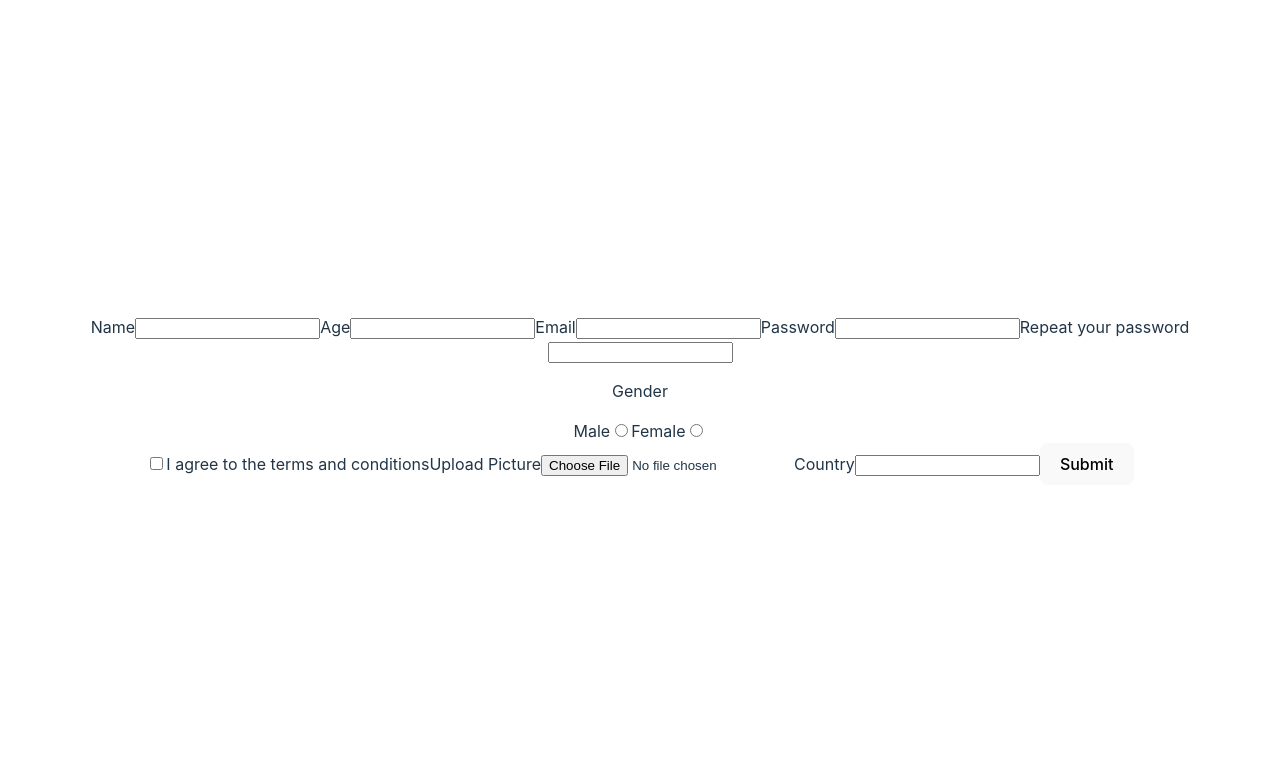
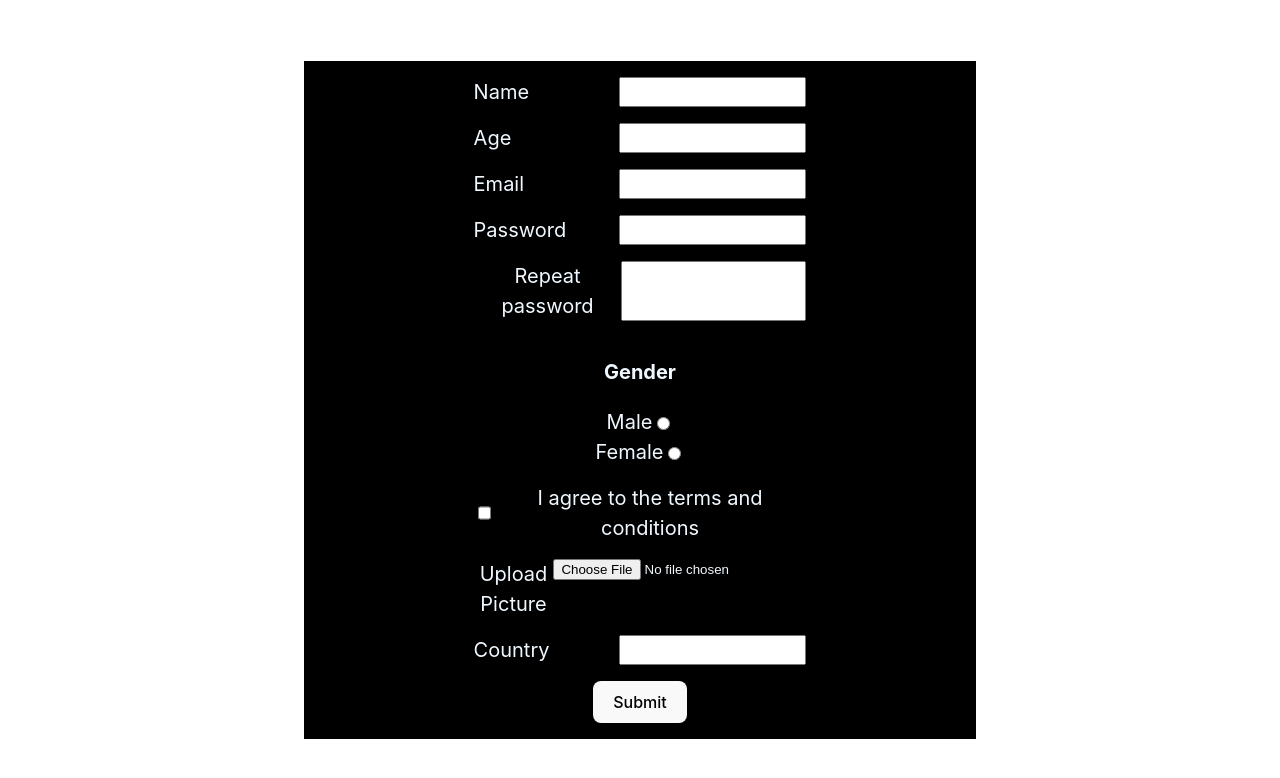
Before and after one commit to Alena636/Components, a React (Vite) app: page /uncontrolled_form in a window 1280 px wide. Shown: the top 778 px of the page. Built offline with nearby package versions, Linux system fonts and the light colour scheme.

Commit message:
feat: add style of uncontrolled form

```diff
--- /dev/null
+++ b/src/pages/UncontrolledForm/UncontrolledForm.css
@@ -0,0 +1,33 @@
+.form {
+  display: flex;
+  flex-direction: column;
+  gap: 1rem;
+  align-items: center;
+  width: 50vw;
+  margin: 0 auto;
+  background-color: black;
+  padding: 1rem;
+}
+
+.form__label {
+  width: 26vw;
+  display: flex;
+  justify-content: space-between;
+  font-size: 20px;
+  color: aliceblue;
+}
+
+.form__label.gender {
+  cursor: pointer;
+  justify-content: center;
+}
+
+.form__input {
+  width: 14vw;
+}
+
+.gender__title {
+  font-size: 20px;
+  font-weight: bold;
+  color: aliceblue;
+}
--- a/src/pages/UncontrolledForm/UncontrolledForm.tsx
+++ b/src/pages/UncontrolledForm/UncontrolledForm.tsx
@@ -1,33 +1,35 @@
+import './UncontrolledForm.css';
+
 const UncontrolledForm: React.FC = () => {
   return (
     <form className="form">
       <label className="form__label" htmlFor="name">
         Name
-        <input type="text" id="name" />
+        <input type="text" id="name" className="form__input" />
       </label>
       <label className="form__label" htmlFor="age">
         Age
-        <input type="number" id="age" />
+        <input type="number" id="age" className="form__input" />
       </label>
       <label className="form__label" htmlFor="email">
         Email
-        <input type="email" id="email" />
+        <input type="email" id="email" className="form__input" />
       </label>
       <label className="form__label" htmlFor="password">
         Password
-        <input type="password" id="password" />
+        <input type="password" id="password" className="form__input" />
       </label>
       <label className="form__label" htmlFor="repeatPassword">
-        Repeat your password
-        <input type="password" id="repeatPassword" />
+        Repeat password
+        <input type="password" id="repeatPassword" className="form__input" />
       </label>
       <div className="form__gender">
         <p className="gender__title">Gender</p>
-        <label className="form__label" htmlFor="male">
+        <label className="form__label gender" htmlFor="male">
           Male
           <input type="radio" id="male" name="gender" />
         </label>
-        <label className="form__label" htmlFor="female">
+        <label className="form__label gender" htmlFor="female">
           Female
           <input type="radio" id="female" name="gender" />
         </label>
@@ -42,7 +44,7 @@ const UncontrolledForm: React.FC = () => {
       </label>
       <label className="form__label" htmlFor="country">
         Country
-        <input type="text" id="country" />
+        <input type="text" id="country" className="form__input" />
       </label>
       <button type="submit">Submit</button>
     </form>
```
